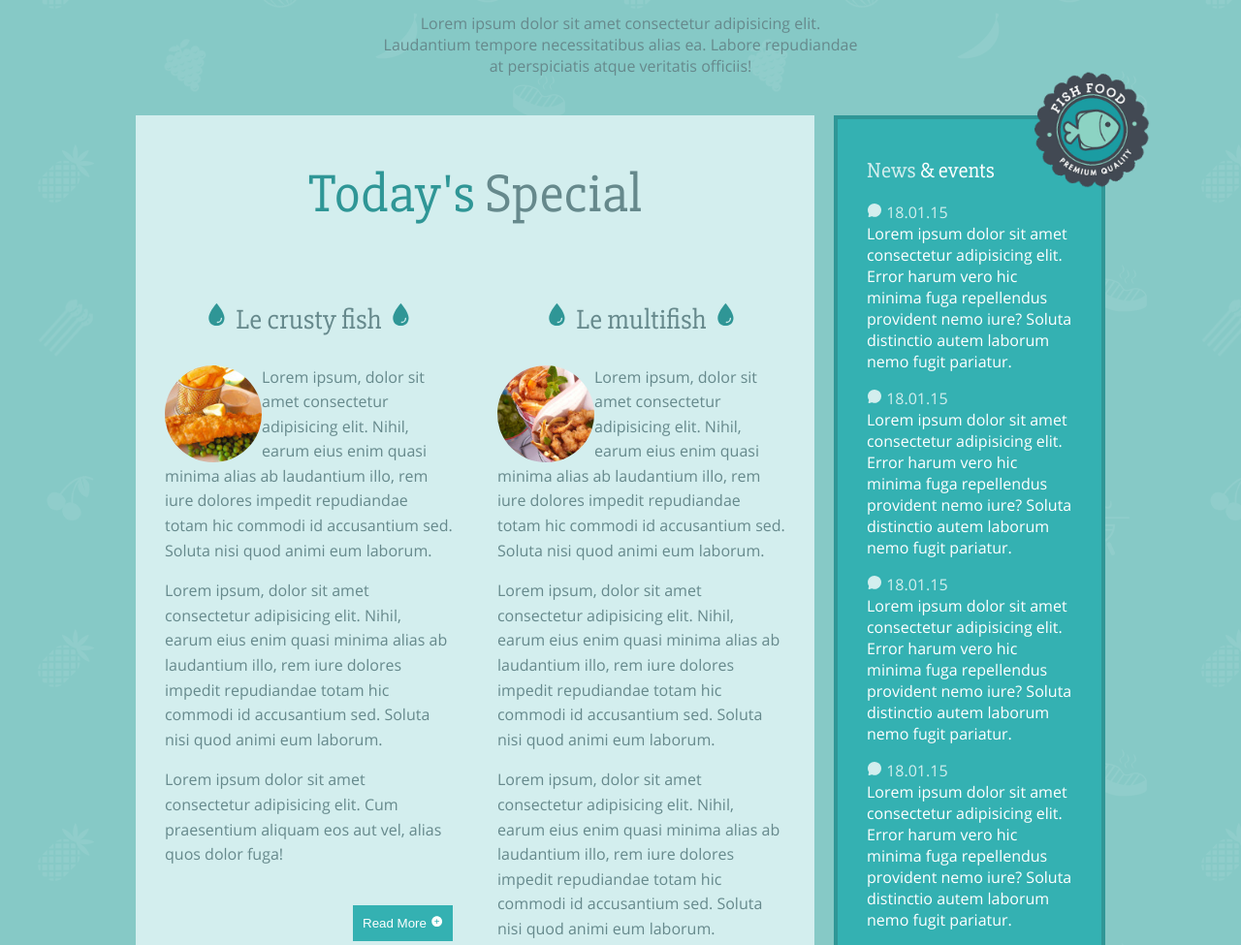
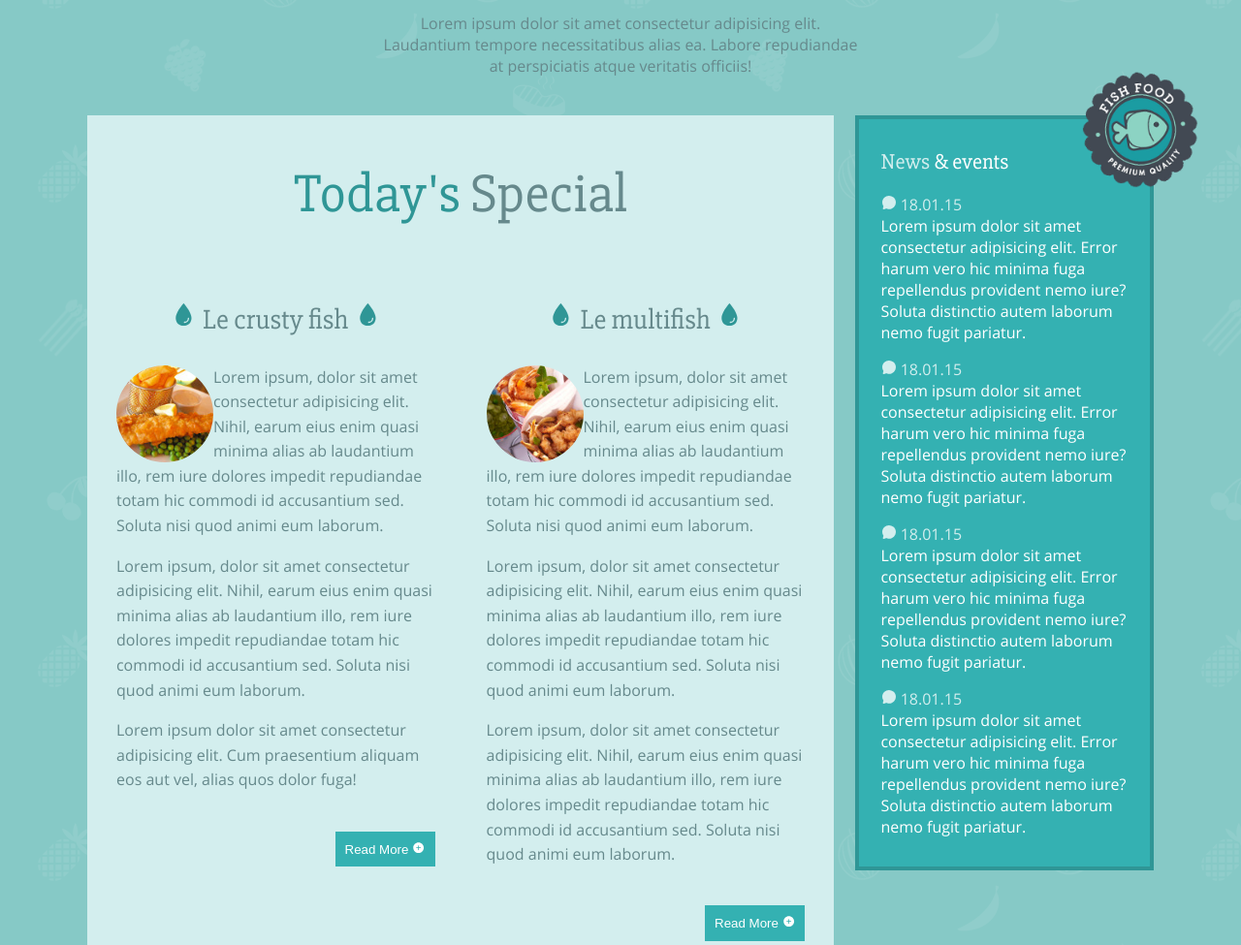
Before and after one commit to mohammedrehaimin/concour1, a plain HTML site: page index.html in a window 1280 px wide. Shown: the part 575-1550 px from the top of the page at 97% size. Drawn offline with nearby package versions, Linux system fonts and the light colour scheme.

Commit message:
Initial commit

```diff
--- a/css/style.css
+++ b/css/style.css
@@ -16,7 +16,8 @@ body {
 }
 
 .container {
-    max-width: 1000px;
+    min-width: 800px;
+    max-width: 1100px;
     margin: auto;
 }
 
@@ -143,10 +144,14 @@ aside {
     background-color: #34B1B2;
     color: #fff;
     border: 4px solid #2f9696;
-    padding: 20px 30px;
     height: fit-content;
     position: relative;
     box-sizing: border-box;
+}
+
+.aside-div {
+    width: 85%;
+    margin: 30px auto;
 }
 
 aside span {
--- a/index.html
+++ b/index.html
@@ -73,24 +73,26 @@
 
                 <!--START ASIDE-->
                 <aside>
+                    <div class="aside-div">
                         <img src="images/vignette.png" alt="">
                         <h2 class="news-title"><span class="gray">News</span> & events</h2>
                         <p>
-                        <span><ion-icon name="chatbubble"></ion-icon> 18.01.15</span><br>Lorem ipsum dolor sit amet consectetur adipisicing elit. Error harum vero hic minima fuga repellendus provident nemo iure? Soluta distinctio autem laborum nemo fugit
-                        pariatur.
+                            <span><ion-icon name="chatbubble"></ion-icon> 18.01.15</span><br>Lorem ipsum dolor sit amet consectetur adipisicing elit. Error harum vero hic minima fuga repellendus provident nemo iure? Soluta distinctio autem laborum nemo
+                            fugit pariatur.
                         </p>
                         <p>
-                        <span><ion-icon name="chatbubble"></ion-icon> 18.01.15</span><br>Lorem ipsum dolor sit amet consectetur adipisicing elit. Error harum vero hic minima fuga repellendus provident nemo iure? Soluta distinctio autem laborum nemo fugit
-                        pariatur.
+                            <span><ion-icon name="chatbubble"></ion-icon> 18.01.15</span><br>Lorem ipsum dolor sit amet consectetur adipisicing elit. Error harum vero hic minima fuga repellendus provident nemo iure? Soluta distinctio autem laborum nemo
+                            fugit pariatur.
                         </p>
                         <p>
-                        <span><ion-icon name="chatbubble"></ion-icon> 18.01.15</span><br>Lorem ipsum dolor sit amet consectetur adipisicing elit. Error harum vero hic minima fuga repellendus provident nemo iure? Soluta distinctio autem laborum nemo fugit
-                        pariatur.
+                            <span><ion-icon name="chatbubble"></ion-icon> 18.01.15</span><br>Lorem ipsum dolor sit amet consectetur adipisicing elit. Error harum vero hic minima fuga repellendus provident nemo iure? Soluta distinctio autem laborum nemo
+                            fugit pariatur.
                         </p>
                         <p>
-                        <span><ion-icon name="chatbubble"></ion-icon> 18.01.15</span><br>Lorem ipsum dolor sit amet consectetur adipisicing elit. Error harum vero hic minima fuga repellendus provident nemo iure? Soluta distinctio autem laborum nemo fugit
-                        pariatur.
+                            <span><ion-icon name="chatbubble"></ion-icon> 18.01.15</span><br>Lorem ipsum dolor sit amet consectetur adipisicing elit. Error harum vero hic minima fuga repellendus provident nemo iure? Soluta distinctio autem laborum nemo
+                            fugit pariatur.
                         </p>
+                    </div>
                 </aside>
                 <!--END ASIDE-->
             </div>
```
Lines whose indentation alone changed are shown as unchanged.
